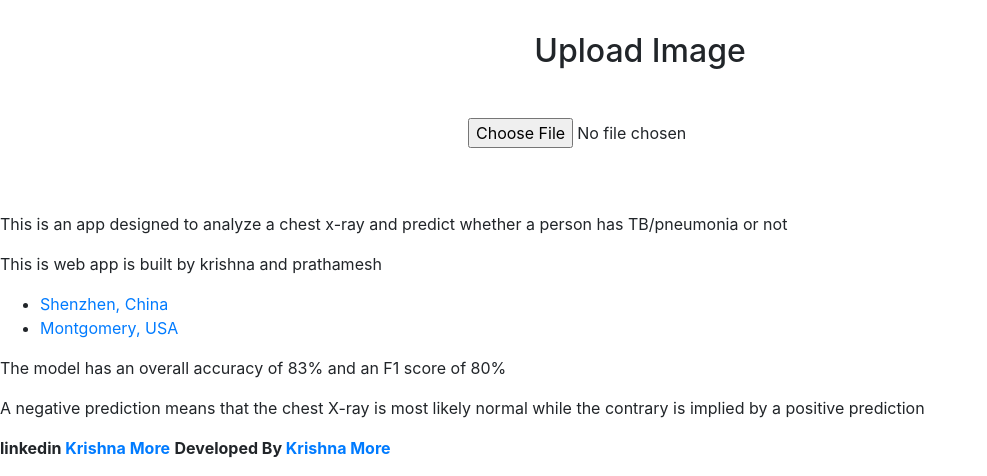
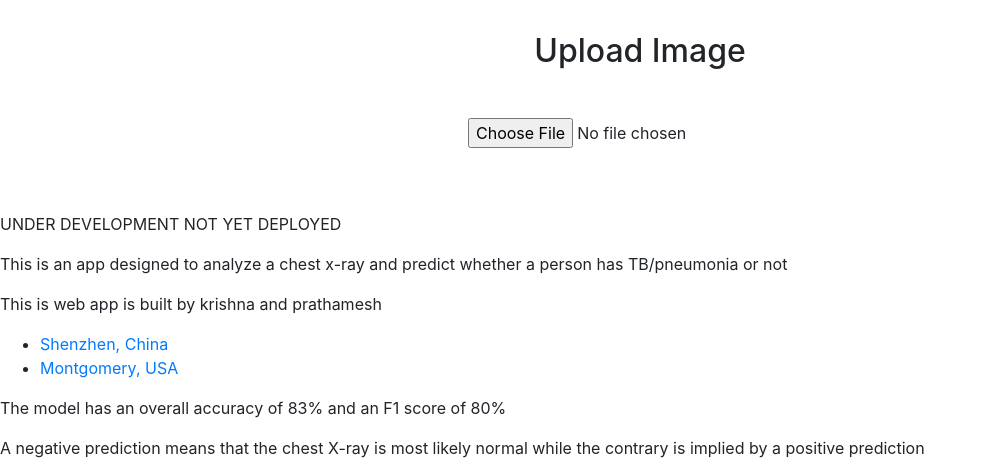
Before and after one commit to sb033/Pneumonia-Detection-Web-App, a Flask app: page / in a window 1280 px wide. Shown: the part 56-532 px from the top of the page, without its empty margins (0-987 px from the left). Run offline with Flask 2, Linux system fonts and the light colour scheme; some libraries are stand-ins or nearby versions.

Commit message:
Update base.html

```diff
--- a/templates/base.html
+++ b/templates/base.html
@@ -25,6 +25,7 @@
 
 <footer>
     <div class="foot">
+    <p>UNDER DEVELOPMENT NOT YET DEPLOYED</p>
     <p>This is an app designed to analyze a chest x-ray and predict whether a person has TB/pneumonia or not</p>
     <p>This is web app is built by krishna and prathamesh</p>
 
```
